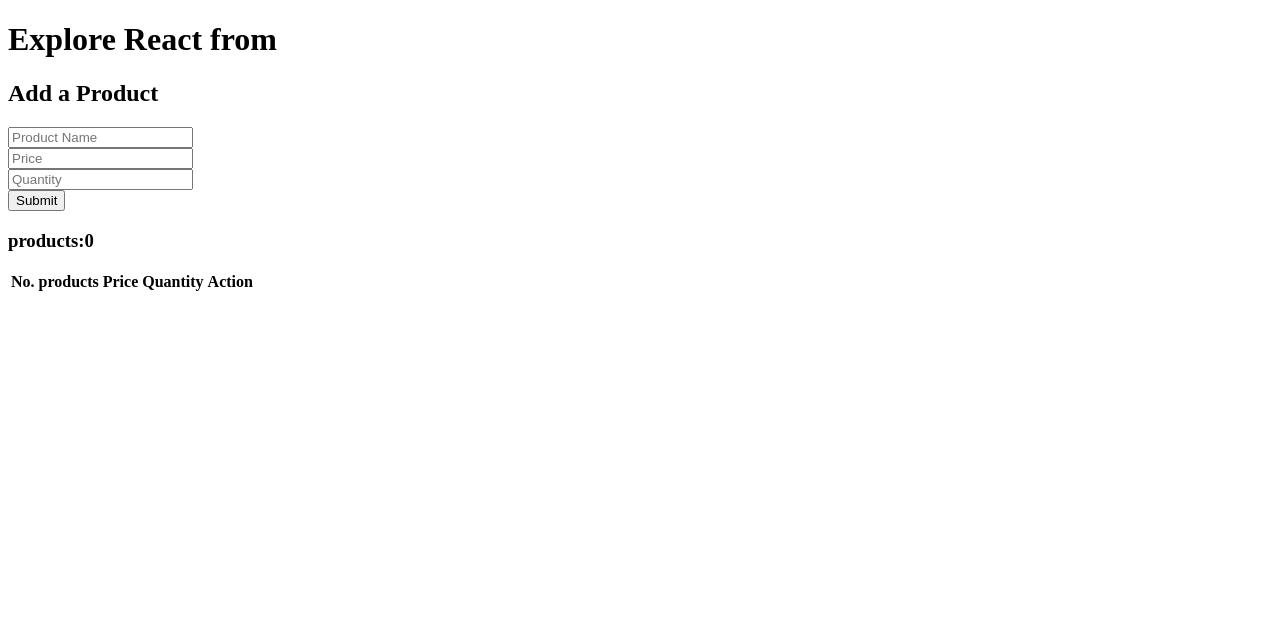
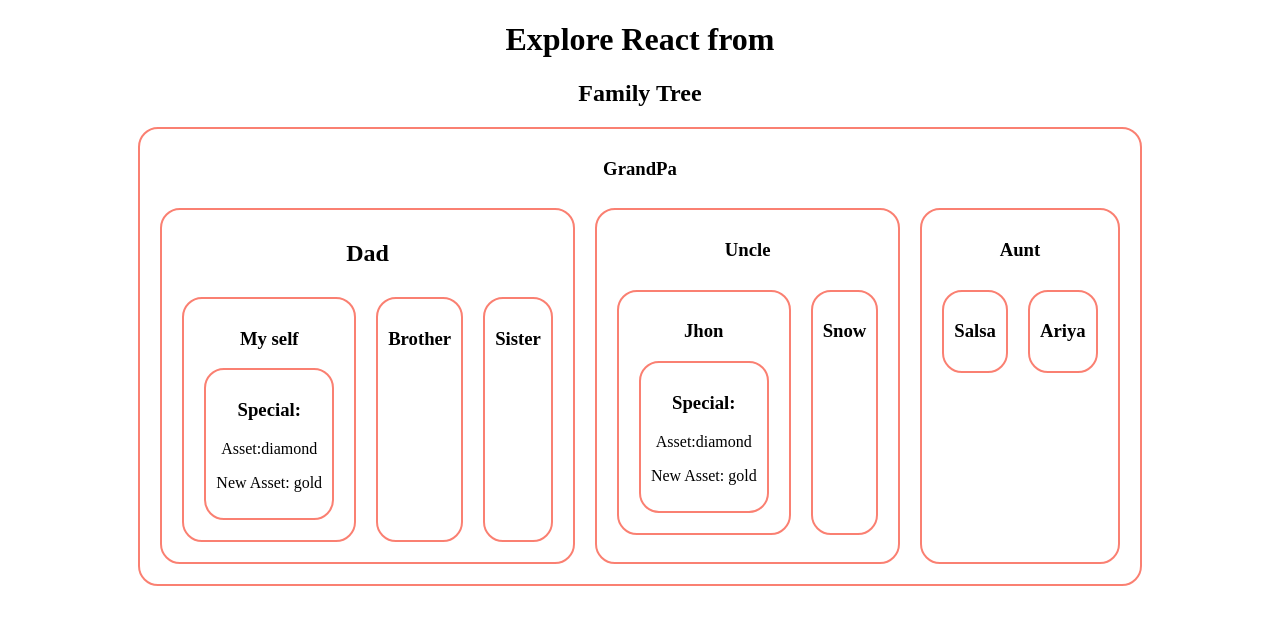
Before and after one commit to tanzid-48/explore-react-from, a React (Vite) app: page / in a window 1280 px wide. Shown: the top 624 px of the page. Built offline with nearby package versions, Linux system fonts and the light colour scheme.

Commit message:
to Context API and simple context

```diff
--- a/src/App.jsx
+++ b/src/App.jsx
@@ -1,6 +1,7 @@
 
 import './App.css'
 import ControlledField from './components/controlledfield/ControlledField'
+import FamilyTree from './components/familyTree/FamilyTree'
 import FromAction from './components/fromAction/FromAction'
 import HookFrom from './components/hookfrom/HookFrom'
 import ProductManagement from './components/ProductManagement/ProductManagement'
@@ -17,7 +18,8 @@
    {/* <ControlledField></ControlledField> */}
    {/* <UncontrolledFiled></UncontrolledFiled> */}
    {/* <HookFrom></HookFrom> */}
-   <ProductManagement></ProductManagement>
+   {/* <ProductManagement></ProductManagement> */}
+   <FamilyTree></FamilyTree>
     </>
   )
 }
--- /dev/null
+++ b/src/components/familyTree/Aunt.jsx
@@ -0,0 +1,16 @@
+import React from 'react';
+import Cousin from './Cousin';
+
+const Aunt = () => {
+    return (
+        <div>
+            <h3>Aunt</h3>
+            <section className='flex'>
+                <Cousin name="Salsa"></Cousin>
+                <Cousin name="Ariya"></Cousin>
+            </section>
+        </div>
+    );
+};
+
+export default Aunt;
--- /dev/null
+++ b/src/components/familyTree/Brother.jsx
@@ -0,0 +1,11 @@
+import React from 'react';
+
+const Brother = () => {
+    return (
+        <div>
+            <h3>Brother</h3>
+        </div>
+    );
+};
+
+export default Brother;
--- /dev/null
+++ b/src/components/familyTree/Cousin.jsx
@@ -0,0 +1,15 @@
+import React from 'react';
+import Special from './Special';
+
+const Cousin = ({name,asset }) => {
+    return (
+        <div>
+            <h3>{name}</h3>
+            {
+                name === 'Jhon' && <Special asset = {asset }></Special>
+            }
+        </div>
+    );
+};
+
+export default Cousin;
--- /dev/null
+++ b/src/components/familyTree/Dad.jsx
@@ -0,0 +1,19 @@
+import React from 'react';
+import MySelf from './MySelf';
+import Brother from './Brother';
+import Sister from './Sister';
+
+const Dad = ({asset}) => {
+    return (
+        <div>
+            <h2>Dad</h2>
+            <section className='flex'>
+                <MySelf asset= {asset}></MySelf>
+                <Brother></Brother>
+                <Sister></Sister>
+            </section>
+        </div>
+    );
+};
+
+export default Dad;
--- /dev/null
+++ b/src/components/familyTree/FamilyTree.css
@@ -0,0 +1,14 @@
+.family-tree div{
+    border: 2px solid salmon;
+    margin: 10px;
+    padding: 10px;
+    border-radius: 20px;
+
+}
+.flex{
+    display: flex;
+}
+*{
+    justify-items: center;
+    text-align: center;
+}
--- /dev/null
+++ b/src/components/familyTree/FamilyTree.jsx
@@ -0,0 +1,20 @@
+import React, { createContext } from 'react';
+import GrandPa from './GrandPa';
+import './FamilyTree.css';
+
+export const AssetContext = createContext('');
+
+const FamilyTree = () => {
+    const  asset = 'diamond'
+    const newAsset = 'gold'
+    return (
+        <div className='family-tree'>
+            <h2>Family Tree</h2>
+            <AssetContext.Provider value={newAsset}>
+             <GrandPa asset = {asset}></GrandPa>
+            </AssetContext.Provider>
+        </div>
+    );
+};
+
+export default FamilyTree;
--- /dev/null
+++ b/src/components/familyTree/GrandPa.jsx
@@ -0,0 +1,19 @@
+import React from 'react';
+import Dad from './Dad';
+import Uncle from './Uncle';
+import Aunt from './Aunt';
+
+const GrandPa = ({asset}) => {
+    return (
+        <div>
+            <h3>GrandPa</h3>
+            <section className='flex'>
+                <Dad asset = {asset}></Dad>
+                <Uncle  asset = {asset}></Uncle>
+                <Aunt></Aunt>
+            </section>
+        </div>
+    );
+};
+
+export default GrandPa;
--- /dev/null
+++ b/src/components/familyTree/MySelf.jsx
@@ -0,0 +1,13 @@
+import React from 'react';
+import Special from './Special';
+
+const MySelf = ({asset}) => {
+    return (
+        <div>
+            <h3>My self</h3>
+            <Special asset = {asset}></Special>
+        </div>
+    );
+};
+
+export default MySelf;
--- /dev/null
+++ b/src/components/familyTree/Sister.jsx
@@ -0,0 +1,11 @@
+import React from 'react';
+
+const Sister = () => {
+    return (
+        <div>
+            <h3>Sister</h3>
+        </div>
+    );
+};
+
+export default Sister;
--- /dev/null
+++ b/src/components/familyTree/Special.jsx
@@ -0,0 +1,17 @@
+import React, { useContext } from 'react';
+import { AssetContext } from './FamilyTree';
+
+const Special = ({name,asset}) => {
+
+    const newAsset = useContext(AssetContext)
+
+    return (
+        <div>
+            <h3>Special:{name}</h3>
+            <p>Asset:{asset}</p>
+            <p>New Asset: {newAsset}</p>
+        </div>
+    );
+};
+
+export default Special;
--- /dev/null
+++ b/src/components/familyTree/Uncle.jsx
@@ -0,0 +1,16 @@
+import React from 'react';
+import Cousin from './Cousin';
+
+const Uncle = ({asset}) => {
+    return (
+        <div>
+            <h3>Uncle</h3>
+           <section className='flex'>
+             <Cousin asset ={asset}name="Jhon"></Cousin>
+            <Cousin name="Snow"></Cousin>
+           </section>
+        </div>
+    );
+};
+
+export default Uncle;
```
